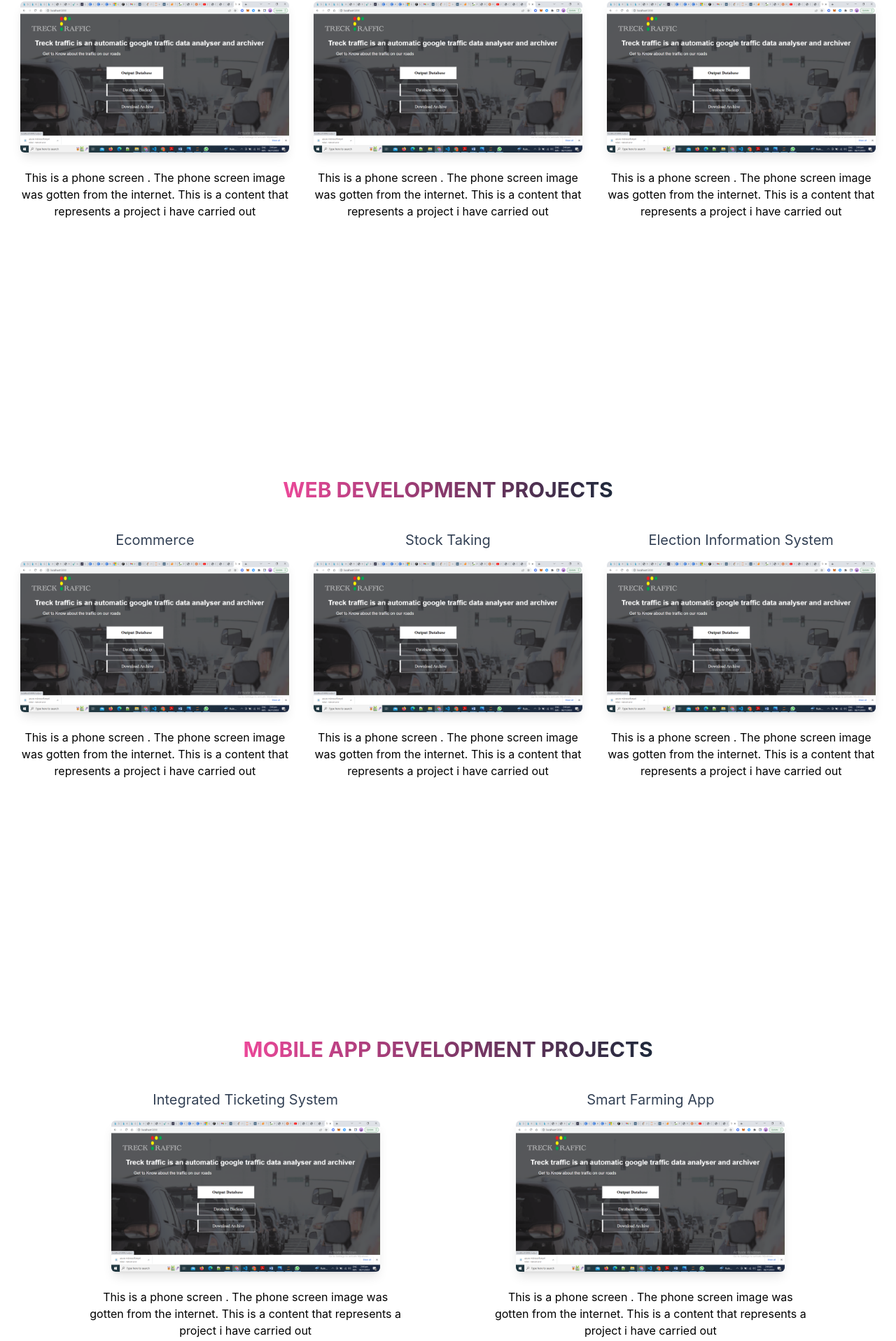
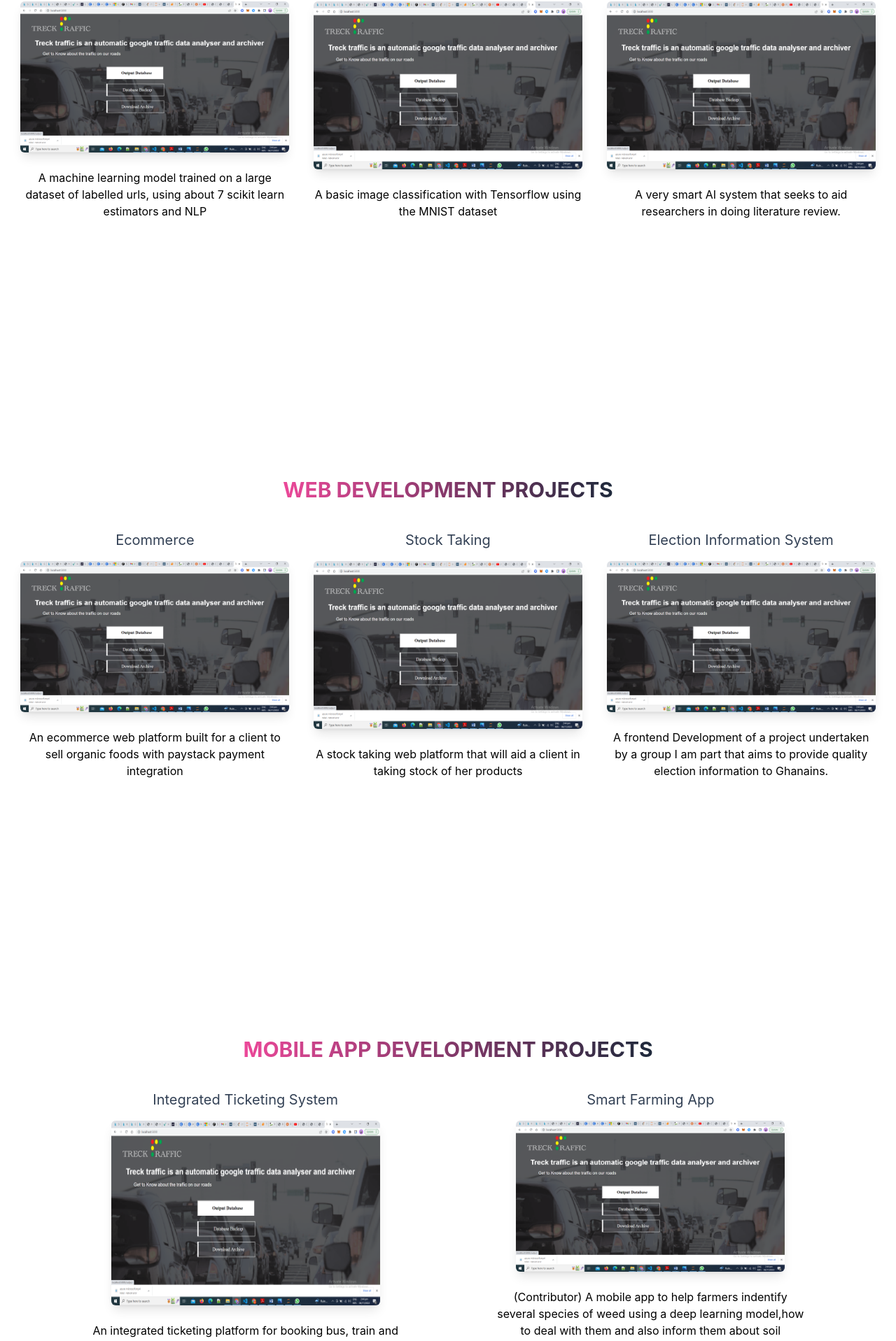
Before and after one commit to Edward-kwabena-Twumasi/portfolio-teckedd, a React (Create React App) app: page / in a window 1280 px wide. Shown: the part 1482-3399 px from the top of the page at 70% size. Built offline with nearby package versions, Linux system fonts and the light colour scheme.

Commit message:
update to project section

```diff
--- a/src/developer/projects.jsx
+++ b/src/developer/projects.jsx
@@ -60,20 +60,17 @@ const Projects=()=>{
             <div className='project flex flex-col'>
               <h1 className='self-center text-xl font-normal m-2 text-slate-700'>Phishing Detection</h1>
               <img src={imgurl} alt='phone' className='h-2/3 m-2 rounded-md shadow-lg max-w-sm self-center  invisible translate-y-22' id='first'></img>
-              <h1 className='text-center max-w-md m-4 self-center invisible'> This is a phone screen . The phone screen image was gotten from the internet.
-                This is a content that represents a project i have carried out</h1>
+              <h1 className='text-center max-w-md m-4 self-center invisible'> A machine learning model trained on a large dataset of labelled urls, using about 7 scikit learn estimators and NLP </h1>
             </div>
             <div className='project flex flex-col'>
               <h1 className='self-center text-xl font-normal m-2 text-slate-700'>Image Classification</h1>
               <img src={imgurl} alt='phone' className='h-2/3 m-2 rounded-md shadow-lg max-w-sm self-center  invisible translate-y-22' id='first'></img>
-              <h1 className='text-center max-w-md m-4 self-center invisible'> This is a phone screen . The phone screen image was gotten from the internet.
-                This is a content that represents a project i have carried out</h1>
+              <h1 className='text-center max-w-md m-4 self-center invisible'> A basic image classification with Tensorflow using the MNIST dataset</h1>
             </div>
             <div className='project flex flex-col'>
               <h1 className='self-center text-xl font-normal m-2 text-slate-700'>Smart Literature review Assistant</h1>
               <img src={imgurl} alt='phone' className='h-2/3 m-2 rounded-md shadow-lg max-w-sm self-center  invisible translate-y-22' id='first'></img>
-              <h1 className='text-center max-w-md m-4 self-center invisible'> This is a phone screen . The phone screen image was gotten from the internet.
-                This is a content that represents a project i have carried out</h1>
+              <h1 className='text-center max-w-md m-4 self-center invisible'> A very smart  AI system that seeks to aid researchers in doing literature review.</h1>
             </div>
           </div>
          </div>
@@ -85,20 +82,17 @@ const Projects=()=>{
             <div className='project flex flex-col'>
               <h1 className='self-center text-xl font-normal m-2 text-slate-700'>Ecommerce</h1>
               <img src={imgurl} alt='phone' className='h-2/3 m-2 rounded-md shadow-lg max-w-sm self-center  invisible translate-y-22' id='first'></img>
-              <h1 className='text-center max-w-md m-4 self-center invisible'> This is a phone screen . The phone screen image was gotten from the internet.
-                This is a content that represents a project i have carried out</h1>
+              <h1 className='text-center max-w-md m-4 self-center invisible'>An ecommerce web platform built for a client to sell organic foods with paystack payment integration</h1>
             </div>
             <div className='project flex flex-col'>
               <h1 className='self-center text-xl font-normal m-2 text-slate-700'>Stock Taking</h1>
               <img src={imgurl} alt='phone' className='h-2/3 m-2 rounded-md shadow-lg max-w-sm self-center  invisible translate-y-22' id='first'></img>
-              <h1 className='text-center max-w-md m-4 self-center invisible'> This is a phone screen . The phone screen image was gotten from the internet.
-                This is a content that represents a project i have carried out</h1>
+              <h1 className='text-center max-w-md m-4 self-center invisible'>A stock taking web platform that will aid a client in taking stock of her products</h1>
             </div>
             <div className='project flex flex-col'>
               <h1 className='self-center text-xl font-normal m-2 text-slate-700'>Election Information System</h1>
               <img src={imgurl} alt='phone' className='h-2/3 m-2 rounded-md shadow-lg max-w-sm self-center  invisible translate-y-22' id='first'></img>
-              <h1 className='text-center max-w-md m-4 self-center invisible'> This is a phone screen . The phone screen image was gotten from the internet.
-                This is a content that represents a project i have carried out</h1>
+              <h1 className='text-center max-w-md m-4 self-center invisible'>A frontend Development of a project undertaken by a group I am part that aims to provide quality election information to Ghanains.</h1>
             </div>
           </div>
          </div>
@@ -110,14 +104,12 @@ const Projects=()=>{
             <div className='project flex flex-col'>
               <h1 className='self-center text-xl font-normal m-2 text-slate-700'>Integrated Ticketing System</h1>
               <img src={imgurl} alt='phone' className='h-2/3 m-2 rounded-md shadow-lg max-w-sm self-center  invisible translate-y-22' id='first'></img>
-              <h1 className='text-center max-w-md m-4 self-center invisible'> This is a phone screen . The phone screen image was gotten from the internet.
-                This is a content that represents a project i have carried out</h1>
+              <h1 className='text-center max-w-md m-4 self-center invisible'>An integrated ticketing platform for booking bus, train and flight tickets all on one single app.</h1>
             </div>
             <div className='project flex flex-col'>
               <h1 className='self-center text-xl font-normal m-2 text-slate-700'>Smart Farming App</h1>
               <img src={imgurl} alt='phone' className='h-2/3 m-2 rounded-md shadow-lg max-w-sm self-center  invisible translate-y-22' id='first'></img>
-              <h1 className='text-center max-w-md m-4 self-center invisible'> This is a phone screen . The phone screen image was gotten from the internet.
-                This is a content that represents a project i have carried out</h1>
+              <h1 className='text-center max-w-md m-4 self-center invisible'>(Contributor) A mobile app to help farmers indentify several species of weed using a deep learning model,how to deal with them and also inform them about soil conditions. </h1>
             </div>
           </div>
          </div>
```
